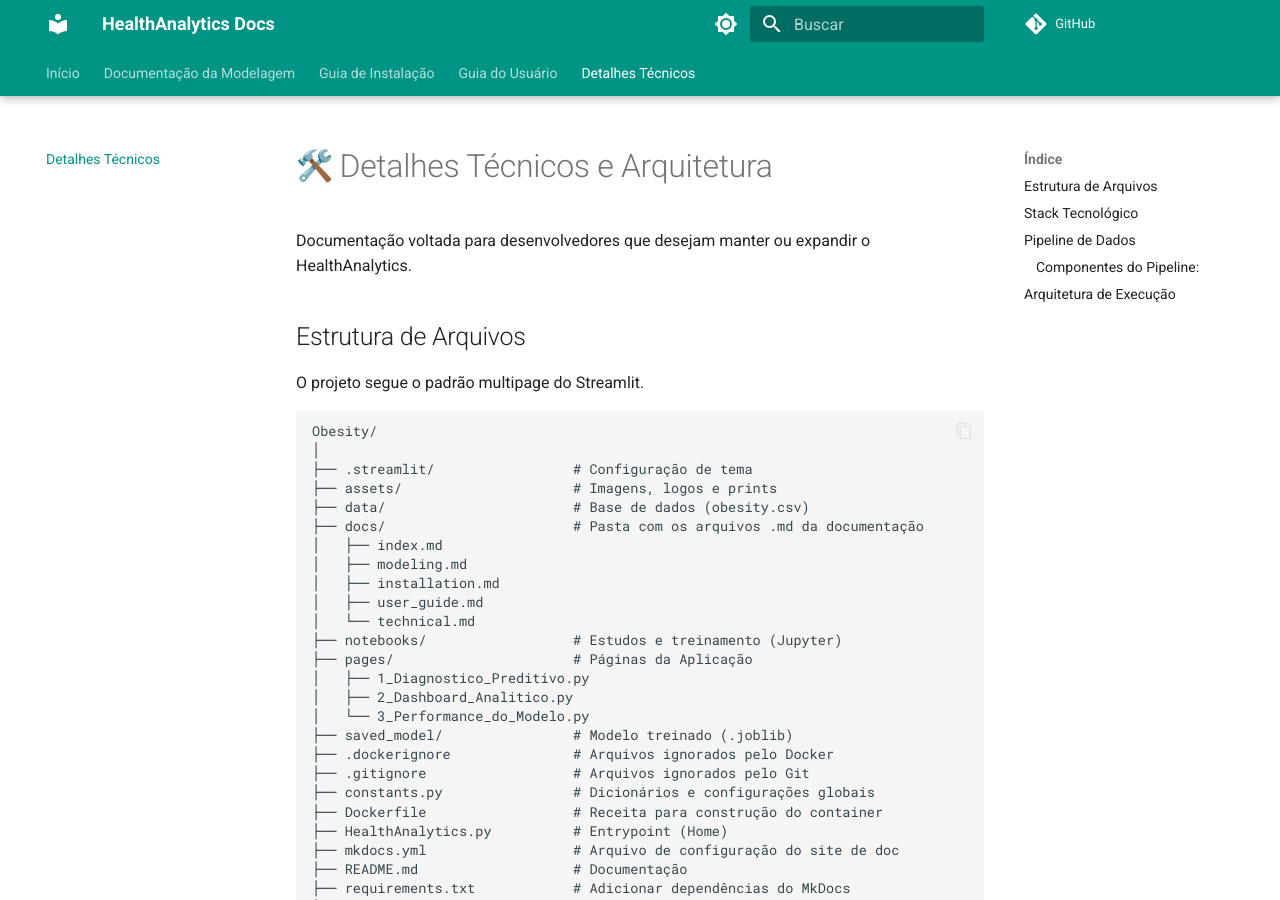
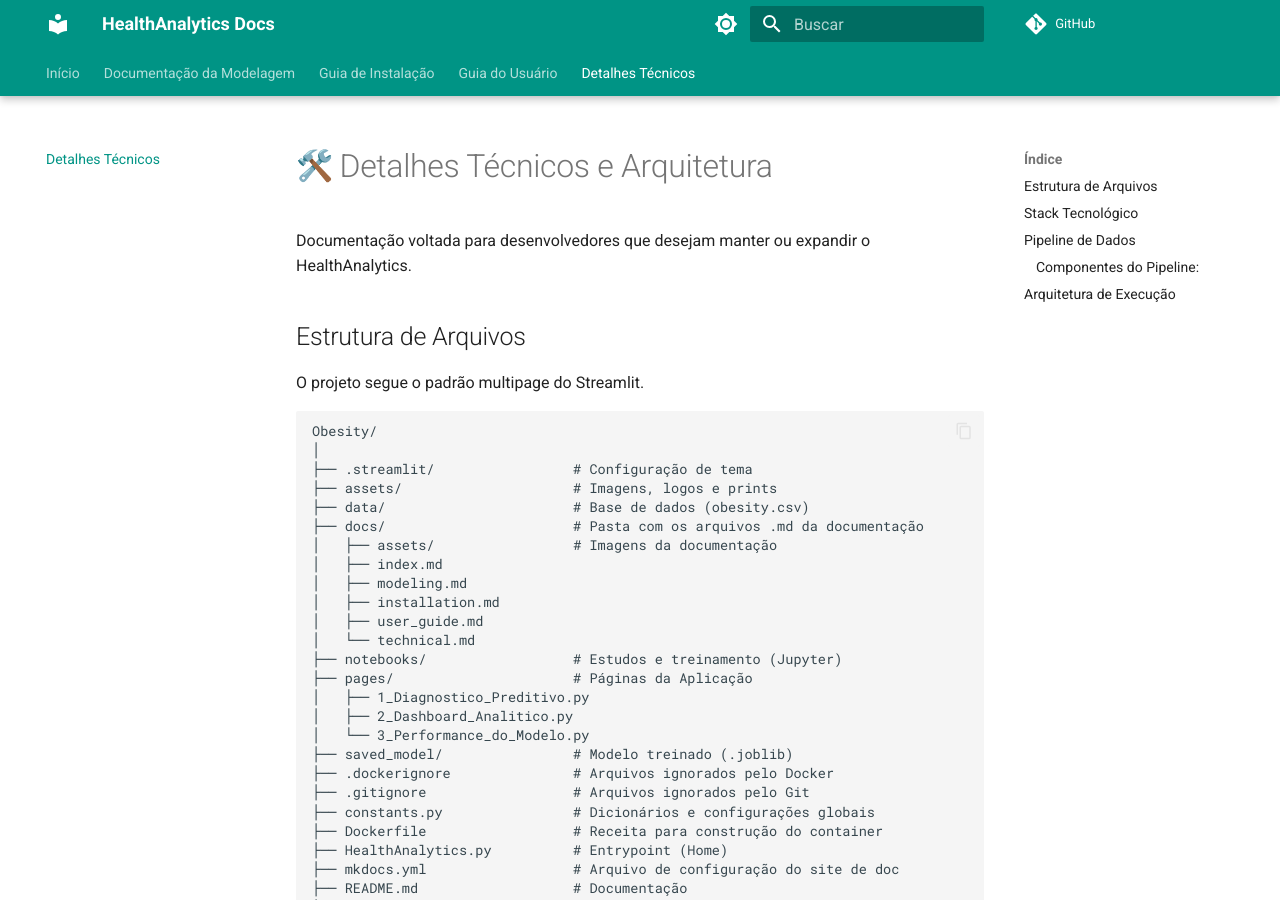
Before and after one commit to hpedroh/obesity, an MkDocs documentation site: the page built from docs/technical.md, in a window 1280 px wide and 900 px high. Built offline with MkDocs 1.6.1 and Material for MkDocs 9.7.7, drawn with Linux system fonts in a browser that asks for light colours; emoji names are drawn with the system emoji font; comment, search, counter and statistics services are not loaded; some of the changed text lies outside the part shown.

Commit message:
Ajustando Documentação

```diff
--- a/docs/technical.md
+++ b/docs/technical.md
@@ -13,6 +13,7 @@
 ├── assets/                     # Imagens, logos e prints
 ├── data/                       # Base de dados (obesity.csv)
 ├── docs/                       # Pasta com os arquivos .md da documentação
+│   ├── assets/                 # Imagens da documentação
 │   ├── index.md
 │   ├── modeling.md
 │   ├── installation.md
```
